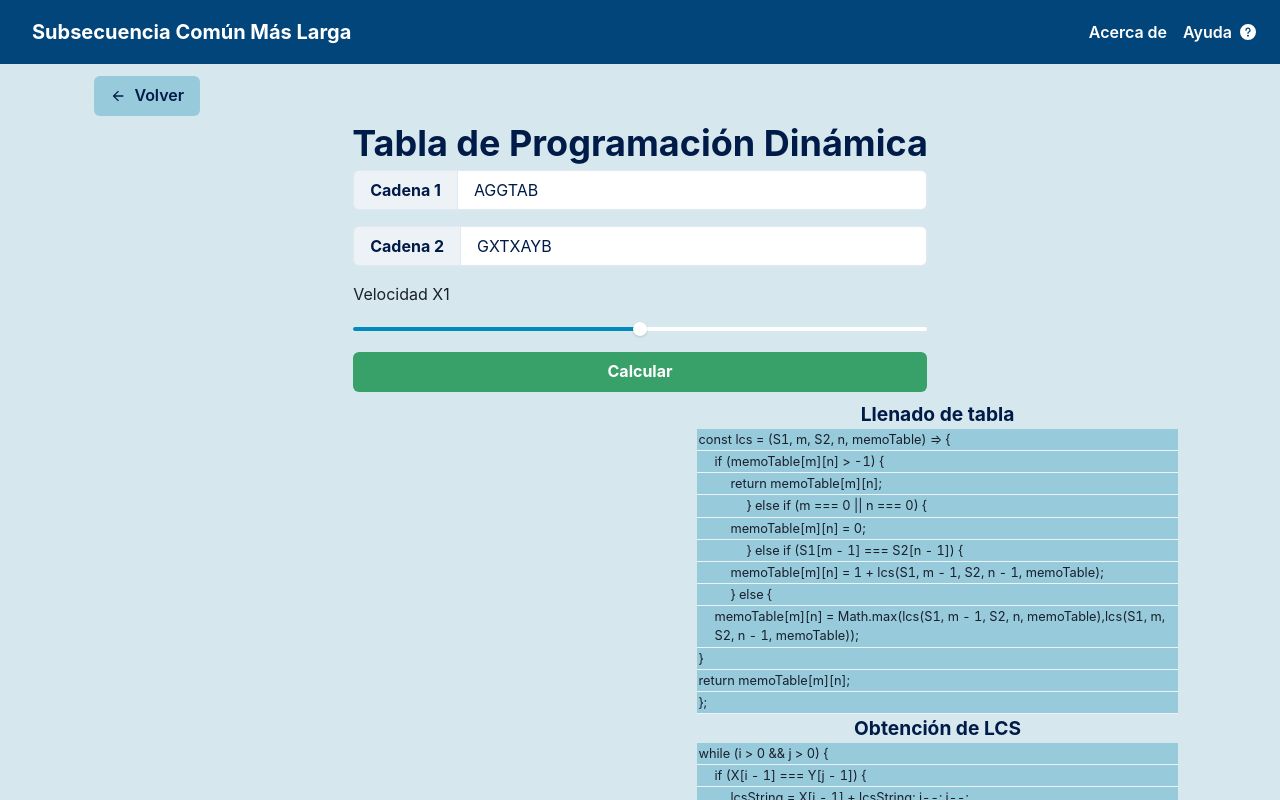
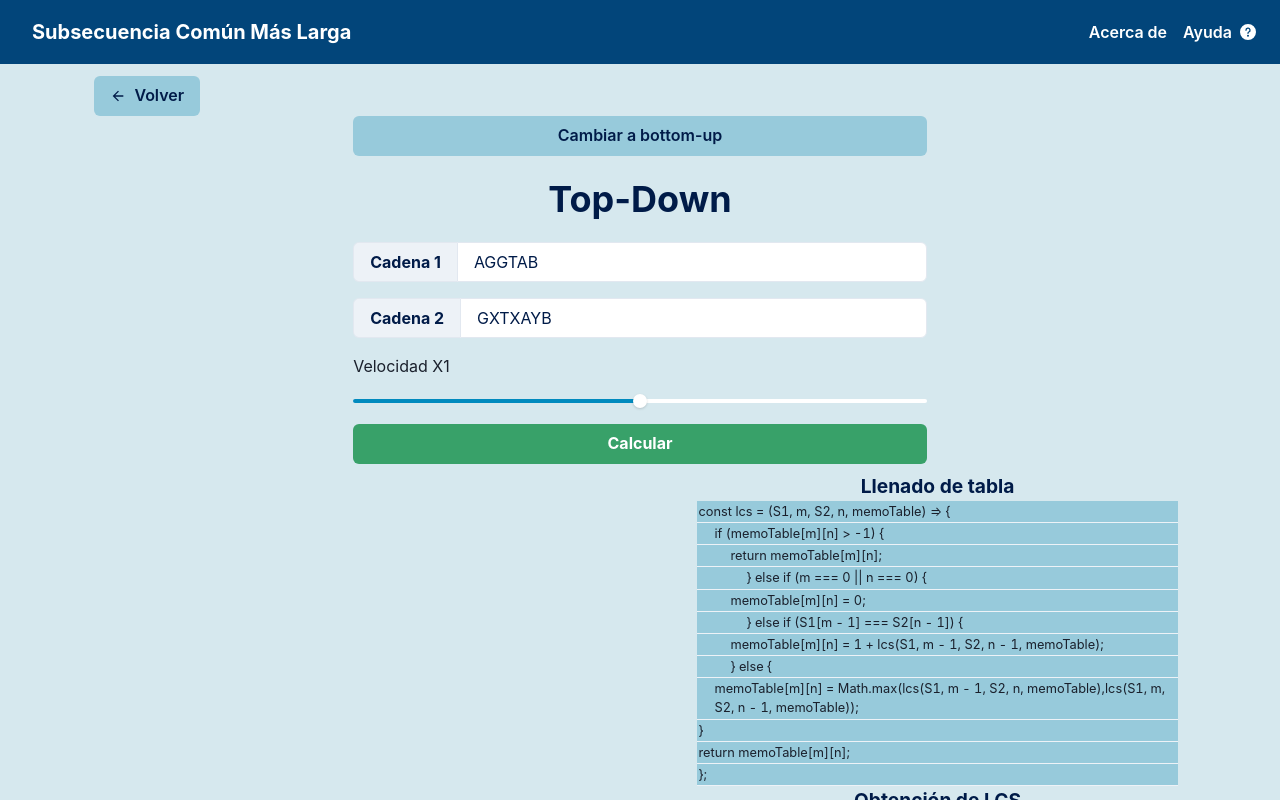
Before and after one commit to erickcm2k/longest-common-subsequence, a React (Create React App) app: page /lcs in a window 1280 px wide. Shown: the top 800 px of the page. Built offline with nearby package versions, Linux system fonts and the light colour scheme.

Commit message:
modularized code

```diff
--- /dev/null
+++ b/src/LCS/Components/Dashboard.js
@@ -0,0 +1,140 @@
+import React, { useState } from 'react';
+import {
+  Container,
+  Button,
+  Input,
+  InputGroup,
+  InputLeftAddon,
+  Stack,
+  Text,
+  Box,
+  Slider,
+  SliderTrack,
+  SliderFilledTrack,
+  SliderThumb,
+} from '@chakra-ui/react';
+import MemoTable from './MemoTable';
+import DPTable from './DPTable';
+
+const Dashboard = () => {
+  const [value, setValue] = useState('AGGTAB');
+  const [secondValue, setSecondValue] = useState('GXTXAYB');
+  const [isLoading, setIsLoading] = useState(false);
+  const [mode, setMode] = useState('top-down');
+  const [longestCommonSubsequence, setLongestCommonSubsequence] = useState('');
+  const toggleMode = () => {
+    setMode(mode === 'top-down' ? 'bottom-up' : 'top-down');
+    setLongestCommonSubsequence('');
+  };
+  const handleChange = event => setValue(event.target.value.toUpperCase());
+  const handleSecondChange = event =>
+    setSecondValue(event.target.value.toUpperCase());
+  const [speed, setSpeed] = useState(50);
+
+  return (
+    <>
+      <Container>
+        <Stack spacing={4}>
+          <Button
+            bg="brand.morningGlory"
+            color="brand.stratos"
+            onClick={toggleMode}
+            disabled={isLoading}
+          >
+            Cambiar a {mode === 'top-down' ? 'bottom-up' : 'top-down'}
+          </Button>
+          <Text
+            color="brand.stratos"
+            fontSize={['xl', 'xl', '3xl', '4xl']}
+            fontWeight="bold"
+            textAlign="center"
+          >
+            {mode === 'top-down' ? 'Top-Down' : 'Bottom-Up'}
+          </Text>
+          <InputGroup minW="17rem" alignSelf="center">
+            <InputLeftAddon
+              children="Cadena 1"
+              color="brand.stratos"
+              fontWeight="bold"
+            />
+            <Input
+              bg="white"
+              maxLength="10"
+              color="brand.stratos"
+              value={value}
+              onChange={handleChange}
+              disabled={isLoading}
+            />
+          </InputGroup>
+          <InputGroup minW="17rem" alignSelf="center">
+            <InputLeftAddon
+              children="Cadena 2"
+              color="brand.stratos"
+              fontWeight="bold"
+            />
+            <Input
+              bg="white"
+              maxLength="10"
+              color="brand.stratos"
+              value={secondValue}
+              onChange={handleSecondChange}
+              disabled={isLoading}
+            />
+          </InputGroup>
+
+          <Text htmlFor="speedSlider"> Velocidad X{speed / 50}</Text>
+          <Slider
+            id="speedSlider"
+            aria-label="slider-ex-1"
+            defaultValue={speed}
+            value={speed}
+            disabled={isLoading}
+            onChange={val => setSpeed(val)}
+          >
+            <SliderTrack bg="white">
+              <SliderFilledTrack bg="brand.bondiBlue" />
+            </SliderTrack>
+            <SliderThumb />
+          </Slider>
+
+          {longestCommonSubsequence.length > 0 && (
+            <Box
+              bg="brand.morningGlory"
+              borderRadius="1rem"
+              p={['2', '3', '4', '5']}
+            >
+              <Text fontSize={['lg', 'lg', 'lg', 'xl']}>
+                La subsecuencia común más larga es:
+              </Text>
+              <Text fontSize={['lg', 'lg', 'lg', 'xl']} fontWeight="bold">
+                {longestCommonSubsequence}
+              </Text>
+            </Box>
+          )}
+        </Stack>
+      </Container>
+
+      {mode === 'top-down' ? (
+        <MemoTable
+          setLongestCommonSubsequence={setLongestCommonSubsequence}
+          isLoading={isLoading}
+          setIsLoading={setIsLoading}
+          S1={value}
+          S2={secondValue}
+          speed={speed}
+        />
+      ) : (
+        <DPTable
+          setLongestCommonSubsequence={setLongestCommonSubsequence}
+          isLoading={isLoading}
+          setIsLoading={setIsLoading}
+          S1={value}
+          S2={secondValue}
+          speed={speed}
+        />
+      )}
+    </>
+  );
+};
+
+export default Dashboard;
--- a/src/LCS/Components/MemoTable.js
+++ b/src/LCS/Components/MemoTable.js
@@ -2,43 +2,34 @@ import React, { useState } from 'react';
 import {
   Container,
   Button,
-  Input,
-  InputGroup,
-  InputLeftAddon,
   Stack,
   useToast,
-  Text,
   Box,
-  Slider,
-  SliderTrack,
-  SliderFilledTrack,
-  SliderThumb,
   Flex,
 } from '@chakra-ui/react';
 
 import Table from './Table';
 import MemoCode from './MemoCode';
 import { sleep } from '../../Utils/sleep';
-// Method: Iterative Bottom-Up
-// Table fill: Top-Down
+// Method: Top-Down
+// Table fill: Bottom-Up
 
-const MemoTable = () => {
+const MemoTable = ({
+  S1,
+  S2,
+  isLoading,
+  setIsLoading,
+  speed,
+  setLongestCommonSubsequence,
+}) => {
   const toast = useToast();
-  const [value, setValue] = useState('AGGTAB');
-  const [secondValue, setSecondValue] = useState('GXTXAYB');
-  const [isLoading, setIsLoading] = useState(false);
-  const handleChange = event => setValue(event.target.value.toUpperCase());
 
-  const handleSecondChange = event =>
-    setSecondValue(event.target.value.toUpperCase());
   const refreshPage = () => {
     window.location.reload();
   };
   const [currentCodeLine, setCurrentCodeLine] = useState(0);
 
   const [table, setTable] = useState();
-  const [longestCommonSubsequence, setLongestCommonSubsequence] = useState('');
-  const [speed, setSpeed] = useState(50);
 
   // Auxiliary function for memoTableOperations
   const fillTable = (X, Y, auxMemoTable, memoTable) => {
@@ -163,8 +154,8 @@ const MemoTable = () => {
       await sleep(150 * (speed / 50));
       auxMemoTable[m + 1][n + 1].isCurrent = false;
       setTable([...auxMemoTable]);
-      setCurrentCodeLine(0);
     }
+    setCurrentCodeLine(0);
   };
 
   // Auxiliary function for memoTableOperations
@@ -205,13 +196,12 @@ const MemoTable = () => {
         setTable([...auxMemoTable]);
       }
     }
-    setCurrentCodeLine(11);
-    return lcsString;
+    setCurrentCodeLine(0);
   };
 
   const memoTableOperations = async () => {
     setLongestCommonSubsequence('');
-    if (value.length === 0 || secondValue.length === 0) {
+    if (S1.length === 0 || S2.length === 0) {
       toast({
         title: 'Hubo un error',
         description: 'Ambas cadenas deben tener al menos un caracter.',
@@ -222,8 +212,8 @@ const MemoTable = () => {
       return;
     }
 
-    const X = value;
-    const Y = secondValue;
+    const X = S1;
+    const Y = S2;
     const m = X.length;
     const n = Y.length;
 
@@ -252,52 +242,7 @@ const MemoTable = () => {
   return (
     <>
       <Container>
-        <Stack spacing={4}>
-          <InputGroup minW="17rem" alignSelf="center">
-            <InputLeftAddon
-              children="Cadena 1"
-              color="brand.stratos"
-              fontWeight="bold"
-            />
-            <Input
-              bg="white"
-              maxLength="10"
-              color="brand.stratos"
-              value={value}
-              onChange={handleChange}
-              disabled={isLoading}
-            />
-          </InputGroup>
-          <InputGroup minW="17rem" alignSelf="center">
-            <InputLeftAddon
-              children="Cadena 2"
-              color="brand.stratos"
-              fontWeight="bold"
-            />
-            <Input
-              bg="white"
-              maxLength="10"
-              color="brand.stratos"
-              value={secondValue}
-              onChange={handleSecondChange}
-              disabled={isLoading}
-            />
-          </InputGroup>
-
-          <Text htmlFor="speedSlider"> Velocidad X{speed / 50}</Text>
-          <Slider
-            id="speedSlider"
-            aria-label="slider-ex-1"
-            defaultValue={speed}
-            value={speed}
-            disabled={isLoading}
-            onChange={val => setSpeed(val)}
-          >
-            <SliderTrack bg="white">
-              <SliderFilledTrack bg="brand.bondiBlue" />
-            </SliderTrack>
-            <SliderThumb />
-          </Slider>
+        <Stack spacing={4} pt="4">
           <Button
             colorScheme="green"
             fontWeight="bold"
@@ -311,20 +256,6 @@ const MemoTable = () => {
             <Button colorScheme="red" fontWeight="bold" onClick={refreshPage}>
               Interrumpir
             </Button>
-          )}
-          {longestCommonSubsequence.length > 0 && (
-            <Box
-              bg="brand.morningGlory"
-              borderRadius="1rem"
-              p={['2', '3', '4', '5']}
-            >
-              <Text fontSize={['lg', 'lg', 'lg', 'xl']}>
-                La subsecuencia común más larga es:
-              </Text>
-              <Text fontSize={['lg', 'lg', 'lg', 'xl']} fontWeight="bold">
-                {longestCommonSubsequence}
-              </Text>
-            </Box>
           )}
         </Stack>
       </Container>
--- a/src/LCS/Pages/LCS.js
+++ b/src/LCS/Pages/LCS.js
@@ -1,10 +1,8 @@
 import React from 'react';
-import { Container, Text, Button } from '@chakra-ui/react';
+import { Container, Button } from '@chakra-ui/react';
 import { ArrowBackIcon } from '@chakra-ui/icons';
 import { Link } from 'react-router-dom';
-// import DPTable from '../Components/DPTable';
-import MemoTable from '../Components/MemoTable';
-
+import DashBoard from '../Components/Dashboard';
 const LCS = () => {
   return (
     <Container pt="3" width="90%" maxW="90rem">
@@ -17,16 +15,7 @@ const LCS = () => {
           Volver
         </Button>
       </Link>
-      <Text
-        color="brand.stratos"
-        fontSize={['xl', 'xl', '3xl', '4xl']}
-        fontWeight="bold"
-        textAlign="center"
-      >
-        Tabla de Programación Dinámica
-      </Text>
-      {/* <DPTable /> */}
-      <MemoTable />
+      <DashBoard />
     </Container>
   );
 };
```
Also changed, not shown: src/LCS/Components/DPTable.js (+94 -181 lines), 1 other file (tests, documents, lock files or other folders).
